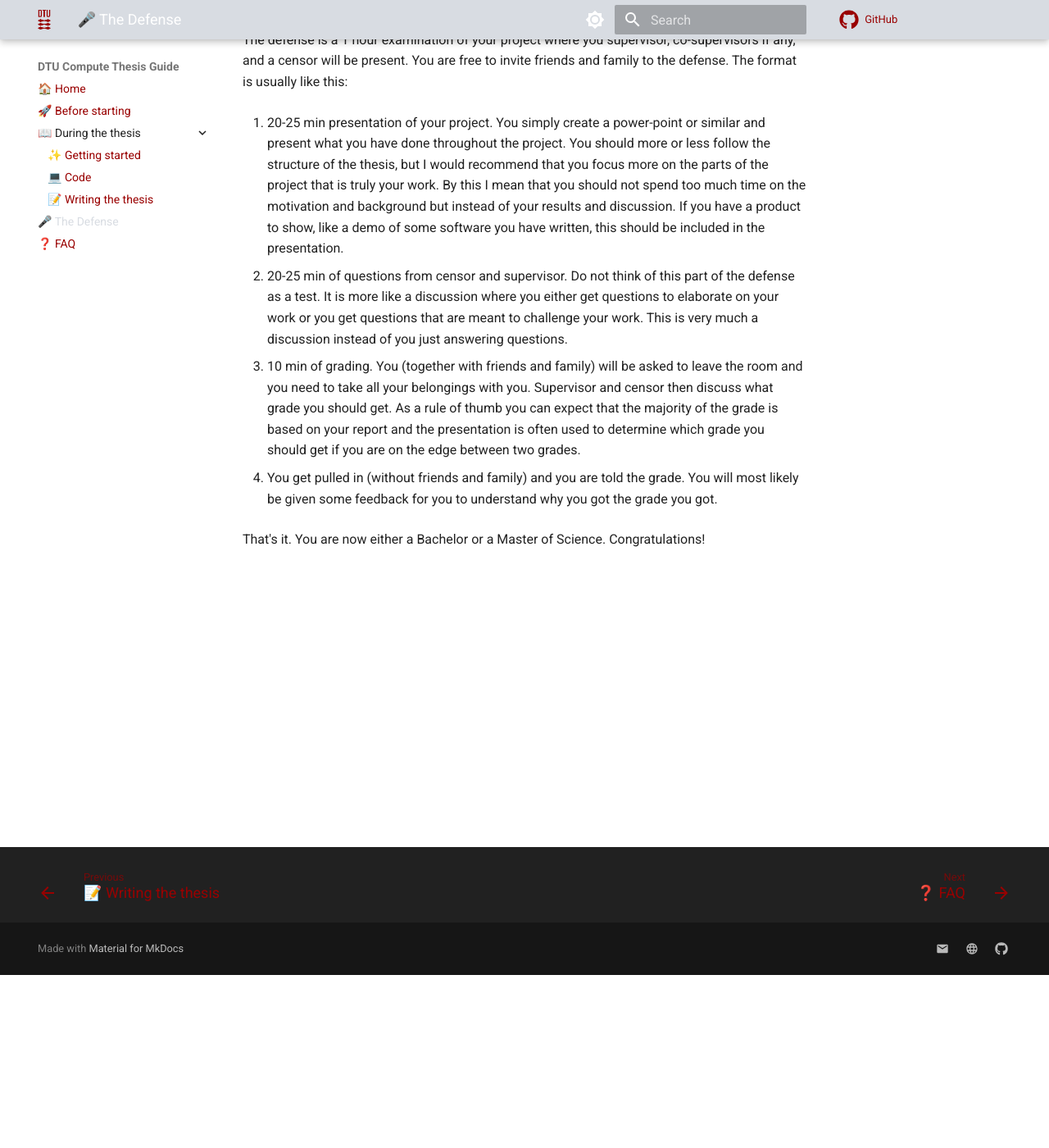
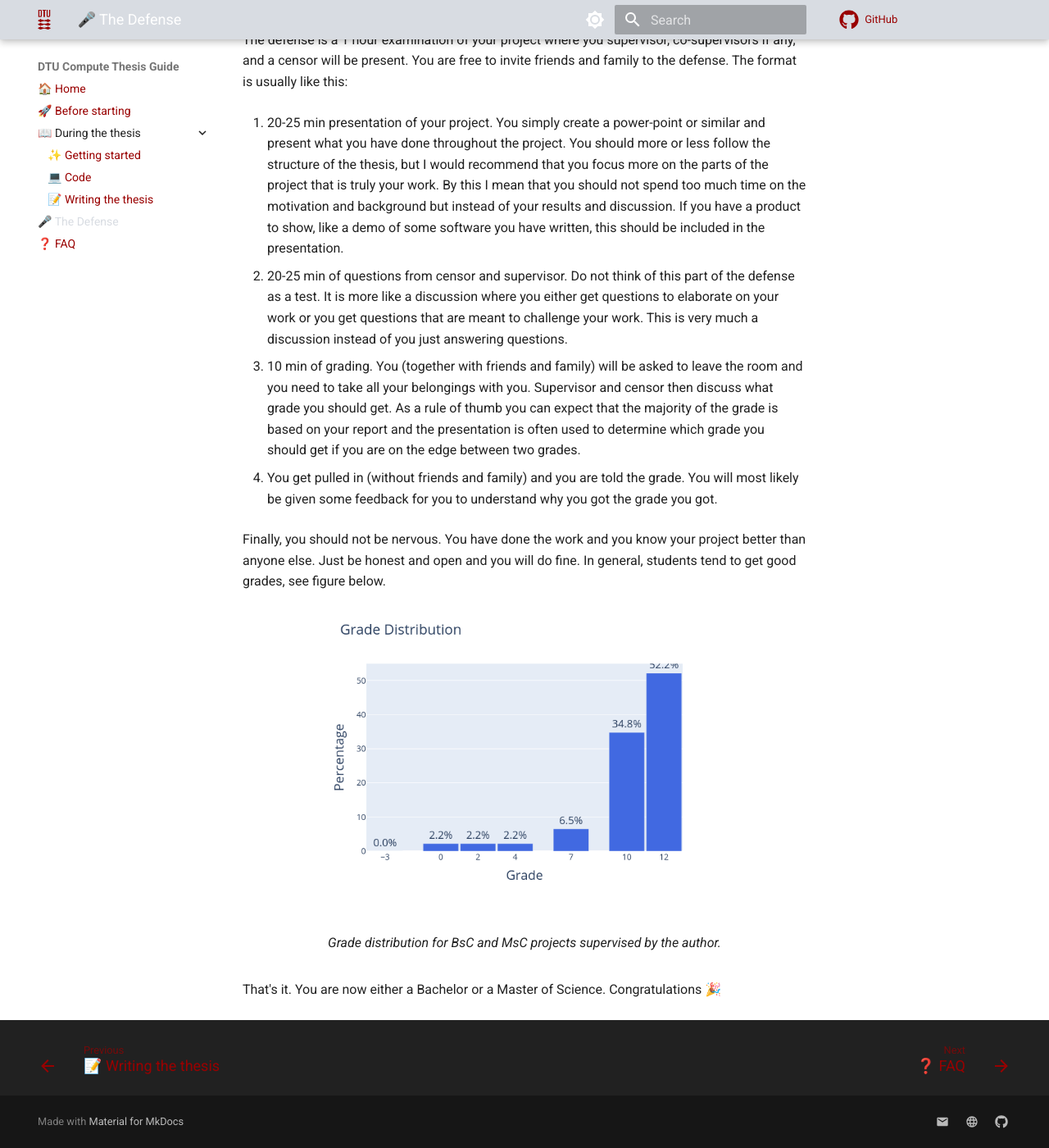
Before and after one commit to SkafteNicki/dtu_cs_thesis, an MkDocs documentation site: the page built from docs/defense.md, in a window 1280 px wide and 1400 px high, scrolled down 211 px. Shown: the whole window at 82% size. Built offline with MkDocs 1.6.1 and Material for MkDocs 9.7.7, drawn with Linux system fonts in a browser that asks for light colours; comment, search, counter and statistics services are not loaded.

Commit message:
add grade dist

```diff
--- a/docs/defense.md
+++ b/docs/defense.md
@@ -24,4 +24,14 @@ be present. You are free to invite friends and family to the defense. The format
 4. You get pulled in (without friends and family) and you are told the grade. You will most likely be given some
     feedback for you to understand why you got the grade you got.
 
-That's it. You are now either a Bachelor or a Master of Science. Congratulations!
+
+
+Finally, you should not be nervous. You have done the work and you know your project better than anyone else. Just be
+honest and open and you will do fine. In general, students tend to get good grades, see figure below.
+
+<figure markdown="span">
+  ![scope](figures/grade_distribution.png){ width="500" }
+  <figcaption>Grade distribution for BsC and MsC projects supervised by the author.</figcaption>
+</figure>
+
+That's it. You are now either a Bachelor or a Master of Science. Congratulations 🎉
--- a/pyproject.toml
+++ b/pyproject.toml
@@ -14,6 +14,7 @@ dependencies = [
   "mkdocs-glightbox>=0.4",
   "mkdocs-material>=9.6.5",
   "plotly>=6.0.1",
+  "typer>=0.15.2",
 ]
 
 [dependency-groups]
```
Also changed, not shown: docs/figures.py (+138 -85 lines), docs/figures/grade_distribution.png (added), 1 other file.
